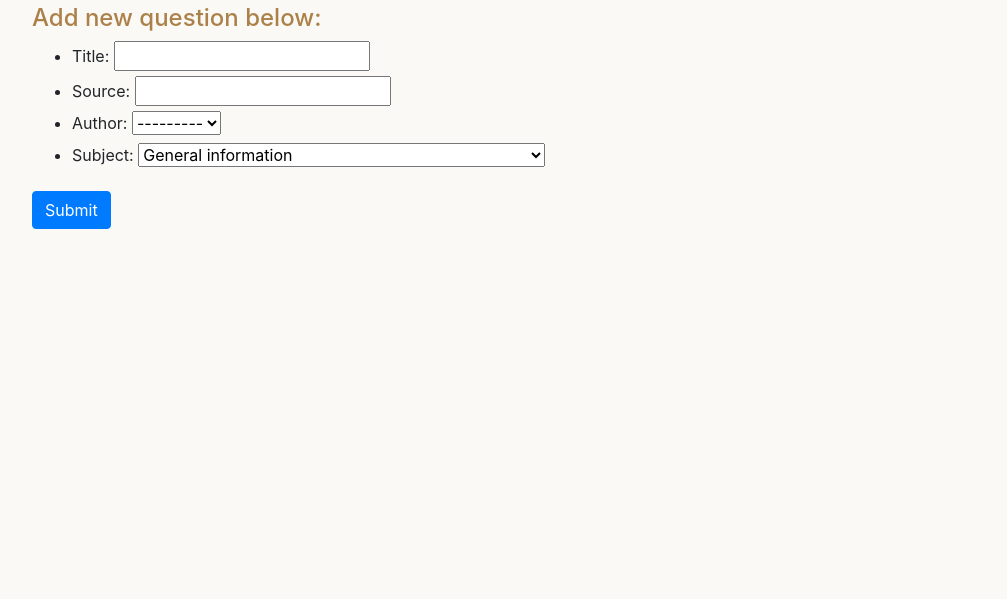
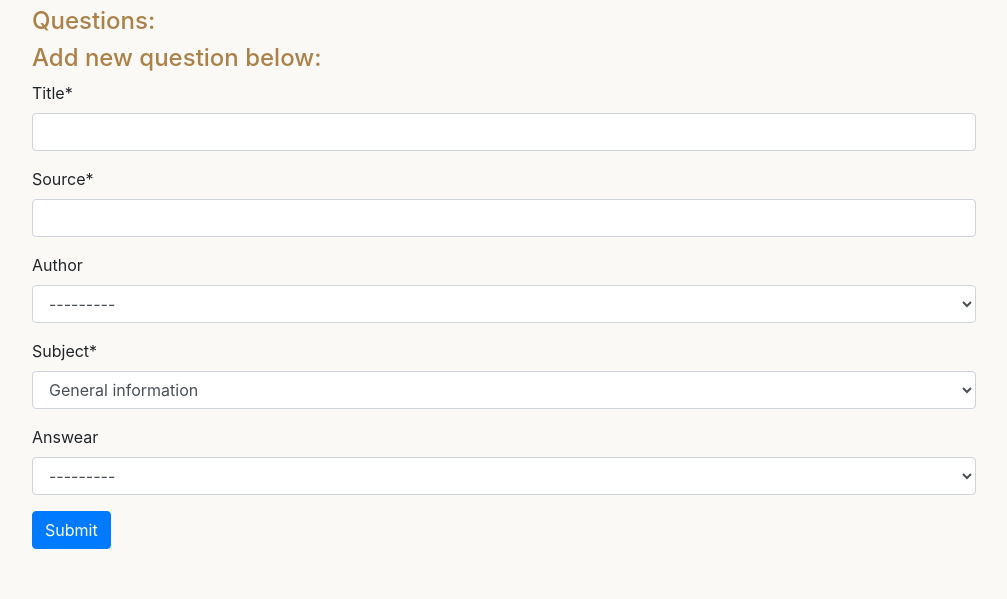
Before and after one commit to wiolad/PyARA, a Django app: page /questions/1 in a window 1280 px wide. Shown: the part 201-800 px from the top of the page, without its empty margins (136-1143 px from the left). Run offline with Django 3.2, Linux system fonts and the light colour scheme; data that the repository does not hold is empty; some libraries are stand-ins or nearby versions.

Commit message:
style: add crispy forms

```diff
--- a/pyara/resources/forms.py
+++ b/pyara/resources/forms.py
@@ -1,7 +1,8 @@
 from django import forms
 from .models import Question
+from .models import Answear
 
 class QuestionForm(forms.ModelForm):
     class Meta:
         model = Question
-        fields = ['title','source','author','subject']
+        fields = ['title','source','author','subject','answear']
--- a/pyara/resources/templates/resources/base.html
+++ b/pyara/resources/templates/resources/base.html
@@ -9,7 +9,7 @@
     <link rel="stylesheet" href="{% static 'resources/styles/base.css' %}">
   </head>
   <body>
-    <div class="p-5 text-center bg-light">
+    <div class="p-5 text-center bg-image opacity-75" style="background-image: url('https://mdbcdn.b-cdn.net/img/new/slides/041.webp'); height: 200px; background-position: center center;">
       <header>
         <h1 class="mb-3">{% block main_heading %}Python Amazing Resources App{% endblock %}</h1>
         <h4 class="mb-3">{% block header_content %}{% endblock %}</h4>
--- a/pyara/resources/templates/resources/questions.html
+++ b/pyara/resources/templates/resources/questions.html
@@ -23,9 +23,7 @@
   <h4> Add new question below:</h4>
   <form class="form-group" method="POST">
     {% csrf_token %}
-    <ul>
-      {{ form.as_ul }}
-    </ul>
+    {{ form|crispy }}
     <button type="submit" class="btn btn-primary">Submit</button>
   </form>
   </div>
--- a/pyara/resources/views.py
+++ b/pyara/resources/views.py
@@ -24,7 +24,8 @@ def questions(request, question_subject):
             source = question_form.cleaned_data['source']
             author = question_form.cleaned_data['author']
             subject = question_form.cleaned_data['subject']
-            question, _ = Question.objects.get_or_create(title=title, source=source, author=author, subject = subject)
+            answear = question_form.cleaned_data['answear']
+            question, _ = Question.objects.get_or_create(title=title, source=source, author=author, subject = subject, answear = answear)
         else:
             print("NOT VALID")
 
```
Also changed, not shown: pyara/resources/Birds_Parrots_Ara_(genus).jpg (added).
